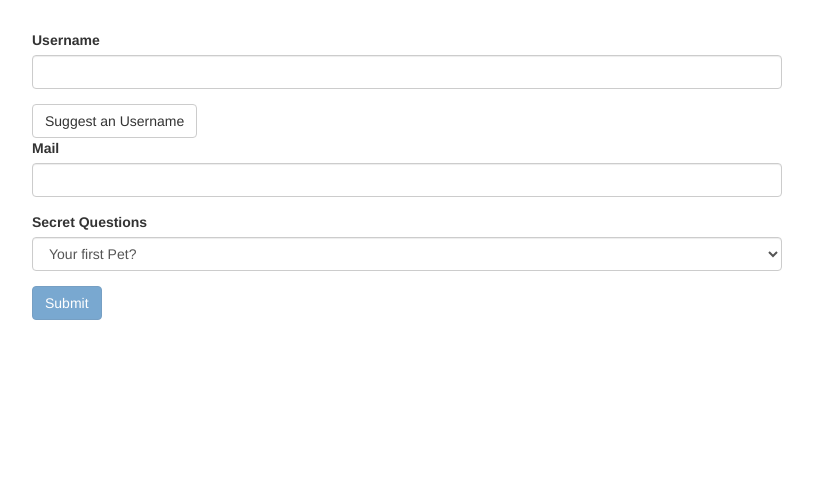
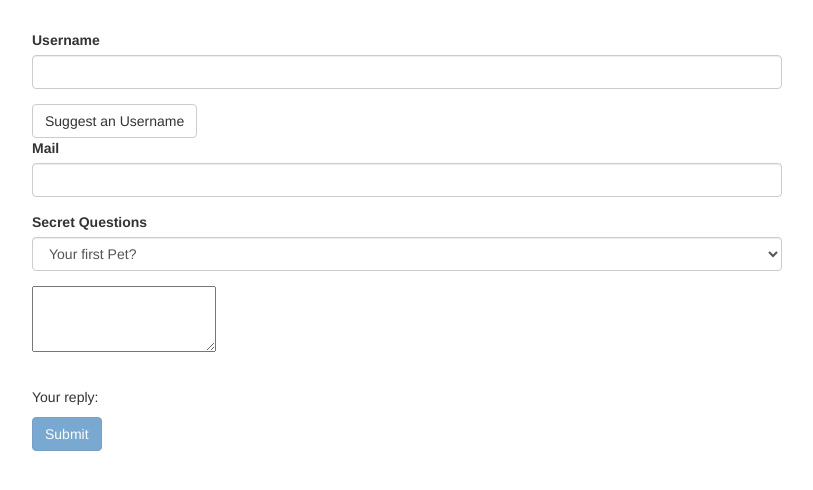
Before and after one commit to Julietmtl/angular-forms, an Angular app: page / in a window 1280 px wide. Shown: the top 490 px of the page, without its empty margins (233-1046 px from the left). Built offline with nearby package versions, Linux system fonts and the light colour scheme.

Commit message:
use 2 way binding

```diff
--- a/src/app/app.component.html
+++ b/src/app/app.component.html
@@ -45,6 +45,16 @@
             <option value="teacher">Your first teacher?</option>
           </select>
         </div>
+        <div class="form-group">
+          <textarea
+            name="questionAnswer"
+            rows="3"
+            class="form-group"
+            [(ngModel)]="answer"
+          >
+          </textarea>
+        </div>
+        <p>Your reply: {{ answer }}</p>
         <button class="btn btn-primary" type="submit" [disabled]="!f.valid">
           Submit
         </button>
--- a/src/app/app.component.ts
+++ b/src/app/app.component.ts
@@ -9,6 +9,7 @@
 export class AppComponent {
   @ViewChild("f") signupForm: NgForm;
   defaultQuestion = "pet";
+  answer = "";
 
   suggestUserName() {
     const suggestedName = "Superuser";
```
